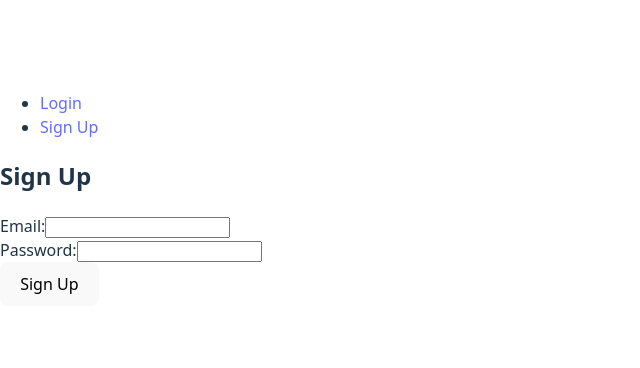
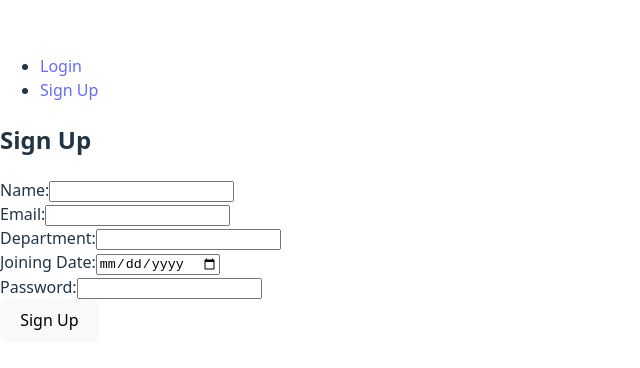
Before and after one commit to Poojitha-Thikka/Leave-Management-System, a React (Vite) app in the folder frontend/: page /signup in a window 1280 px wide. Shown: the part 210-578 px from the top of the page, without its empty margins (0-640 px from the left). Built offline with nearby package versions, Linux system fonts and the light colour scheme.

Commit message:
feat(frontend): update signup form fields and API endpoint

```diff
--- a/frontend/src/pages/Signup.jsx
+++ b/frontend/src/pages/Signup.jsx
@@ -3,7 +3,10 @@ import axios from 'axios';
 import { useNavigate } from 'react-router-dom';
 
 const Signup = () => {
+    const [name, setName] = useState('');
     const [email, setEmail] = useState('');
+    const [department, setDepartment] = useState('');
+    const [joiningDate, setJoiningDate] = useState('');
     const [password, setPassword] = useState('');
     const [message, setMessage] = useState('');
     const navigate = useNavigate();
@@ -11,8 +14,11 @@ const Signup = () => {
     const handleSubmit = async (e) => {
         e.preventDefault();
         try {
-            const response = await axios.post('http://localhost:5000/api/signup', {
+            const response = await axios.post('http://localhost:5000/signup', {
+                name,
                 email,
+                department,
+                joiningDate,
                 password,
             });
             setMessage(response.data.message);
@@ -29,12 +35,42 @@ const Signup = () => {
             <h2>Sign Up</h2>
             <form onSubmit={handleSubmit}>
                 <div className="form-group">
+                    <label htmlFor="name">Name:</label>
+                    <input
+                        type="text"
+                        id="name"
+                        value={name}
+                        onChange={(e) => setName(e.target.value)}
+                        required
+                    />
+                </div>
+                <div className="form-group">
                     <label htmlFor="email">Email:</label>
                     <input
                         type="email"
                         id="email"
                         value={email}
                         onChange={(e) => setEmail(e.target.value)}
+                        required
+                    />
+                </div>
+                <div className="form-group">
+                    <label htmlFor="department">Department:</label>
+                    <input
+                        type="text"
+                        id="department"
+                        value={department}
+                        onChange={(e) => setDepartment(e.target.value)}
+                        required
+                    />
+                </div>
+                <div className="form-group">
+                    <label htmlFor="joiningDate">Joining Date:</label>
+                    <input
+                        type="date"
+                        id="joiningDate"
+                        value={joiningDate}
+                        onChange={(e) => setJoiningDate(e.target.value)}
                         required
                     />
                 </div>
```
